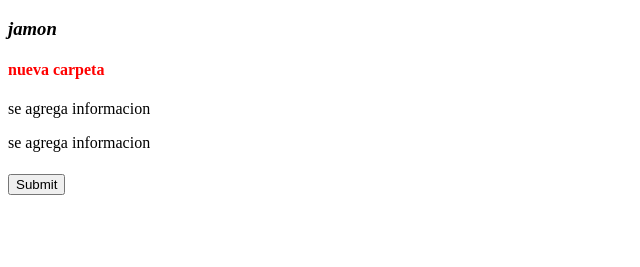
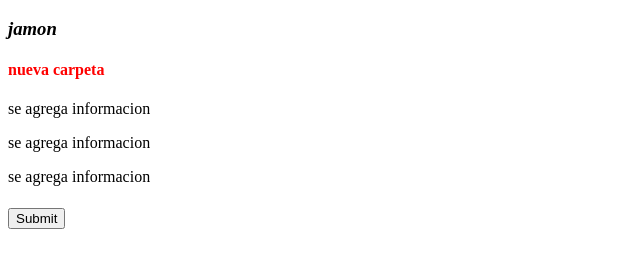
Before and after one commit to kukrin/primer-report-git, a plain HTML site: page index.html in a window 1280 px wide. Shown: the part 109-376 px from the top of the page, without its empty margins (0-640 px from the left). Drawn offline with Linux system fonts and the light colour scheme.

```diff
--- a/index.html
+++ b/index.html
@@ -11,7 +11,7 @@
     <h4><font color="#FF0000">nueva carpeta</font></h4>
     <p>se agrega informacion</p>
     <p>se agrega informacion</p>
+    <p>se agrega informacion</p>
     <h5><input type="submit" name="nombre"></h5>
 </body>
-
 </html>
```
Also changed, not shown: 1 other file.
